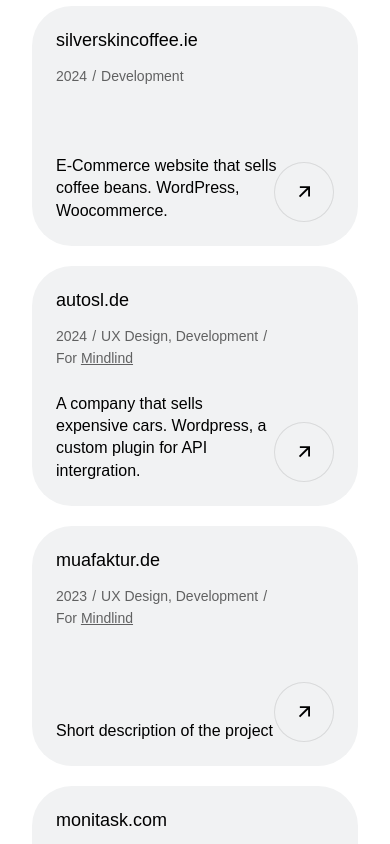
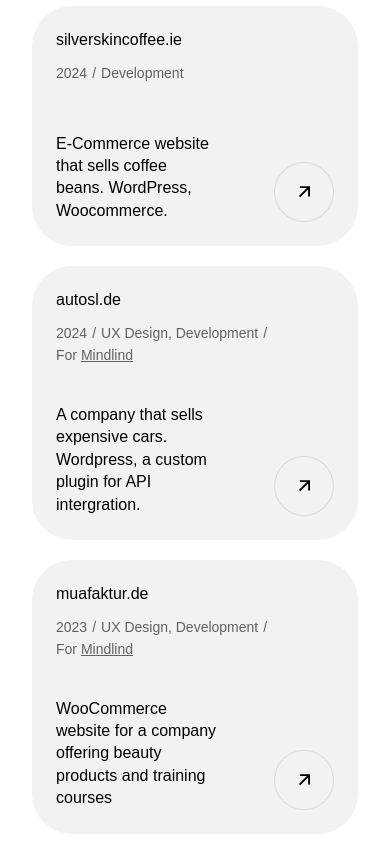
Before and after one commit to almazbisenbaev/almaz, a Next.js app: page / in a window 390 px wide. Shown: the part 760-1604 px from the top of the page. Built offline with nearby package versions, Linux system fonts and the light colour scheme; a web font is replaced by a local one.

Commit message:
Update portfolio

```diff
--- a/src/app/components/LinkCard.css
+++ b/src/app/components/LinkCard.css
@@ -4,16 +4,20 @@
 
     display: flex;
     flex-direction: column;
+    gap: 40px;
     max-width: 100%;
 
     position: relative;
     min-height: 240px;
     padding: 40px;
-    padding-right: 120px;
+    /* padding-right: 120px; */
 }
 
 .linkcard-header {
     flex: 1;
+
+    /* width: 480px;
+    max-width: 100%; */
 }
 
 .linkcard-title {
@@ -41,8 +45,9 @@
     font-size: 1rem;
     line-height: 1.4;
 
-    width: 340px;
+    width: calc(100% - 80px);
     max-width: 100%;
+    padding-right: 20px;
 }
 
 .linkcard-anchor {
@@ -75,11 +80,11 @@
 
     .linkcard {
         padding: 24px;
-        padding-right: 80px;
+        padding-right: 40px;
     }
 
     .linkcard-title {
-        font-size: 18px;
+        font-size: 16px;
     }
 
     .linkcard-anchor {
--- a/src/app/page.jsx
+++ b/src/app/page.jsx
@@ -41,6 +41,29 @@ export default function Home() {
               <IconNext />
               <IconNode />
               <IconFigma />
+              {/*
+              Express
+              MongoDB
+              JavaScript
+              Git
+              GitHub
+              PostgreSQL
+              Javascript
+              Typescript
+              Python
+              C++
+              React.js
+              Next.js
+              React Native
+              Express.js
+              MongoDB
+              Postgres
+              Prisma
+              Tailwind
+              Docker
+              AWS
+              OpenAI, Gemini, Claude, Prompt Engineering */}
+
             </div>
 
           </div>
@@ -83,31 +106,19 @@ export default function Home() {
                 title="muafaktur.de"
                 url="//muafaktur.de"
                 year="2023"
-                description="Short description of the project"
+                description="WooCommerce website for a company offering beauty products and training courses"
                 category="UX Design, Development"
                 client="Mindlind"
                 clientUrl="//mindlind.de"
               />
             </div>
 
-            {/* <div className="grid-item">
-              <LinkCard
-                title="medienfaktur.com"
-                url="//medienfaktur.com"
-                year="2023"
-                description="Short description of the project"
-                category="UX Design, Development"
-                client="Mindlind"
-                clientUrl="//mindlind.de"
-              />
-            </div> */}
-
             <div className="grid-item">
               <LinkCard
                 title="monitask.com"
                 url="//monitask.com"
                 year="2021"
-                description="Short description of the project"
+                description="Multilingual WordPress website with hundreds of pages all generated and updated automatically"
                 category="Development"
                 client="Mindlind"
                 clientUrl="//mindlind.de"
@@ -121,7 +132,7 @@ export default function Home() {
 
 
 
-      <div className="section">
+      {/* <div className="section">
         <div className="container">
 
           <div className="section-header">
@@ -129,11 +140,11 @@ export default function Home() {
           </div>
 
         </div>
-      </div>
+      </div> */}
 
 
 
-      <div className="section">
+      {/* <div className="section">
         <div className="container">
 
           <div className="section-header">
@@ -164,20 +175,20 @@ export default function Home() {
           </div>
 
         </div>
-      </div>
+      </div> */}
 
 
-      <div className="container">
+      {/* <div className="container">
         <a href="#">YouTube</a>
         <a href="#">Behance</a>
-      </div>
+      </div> */}
 
-      <div className="container">
+      {/* <div className="container">
         Telegram: <a href="//t.me/almazbisenbaev">@almazbisenbaev</a>
-      </div>
+      </div> */}
 
 
-      <EmblaCarousel slides={SLIDES} options={OPTIONS} />
+      {/* <EmblaCarousel slides={SLIDES} options={OPTIONS} /> */}
 
 
       {/* <main className={styles.main}>
```
